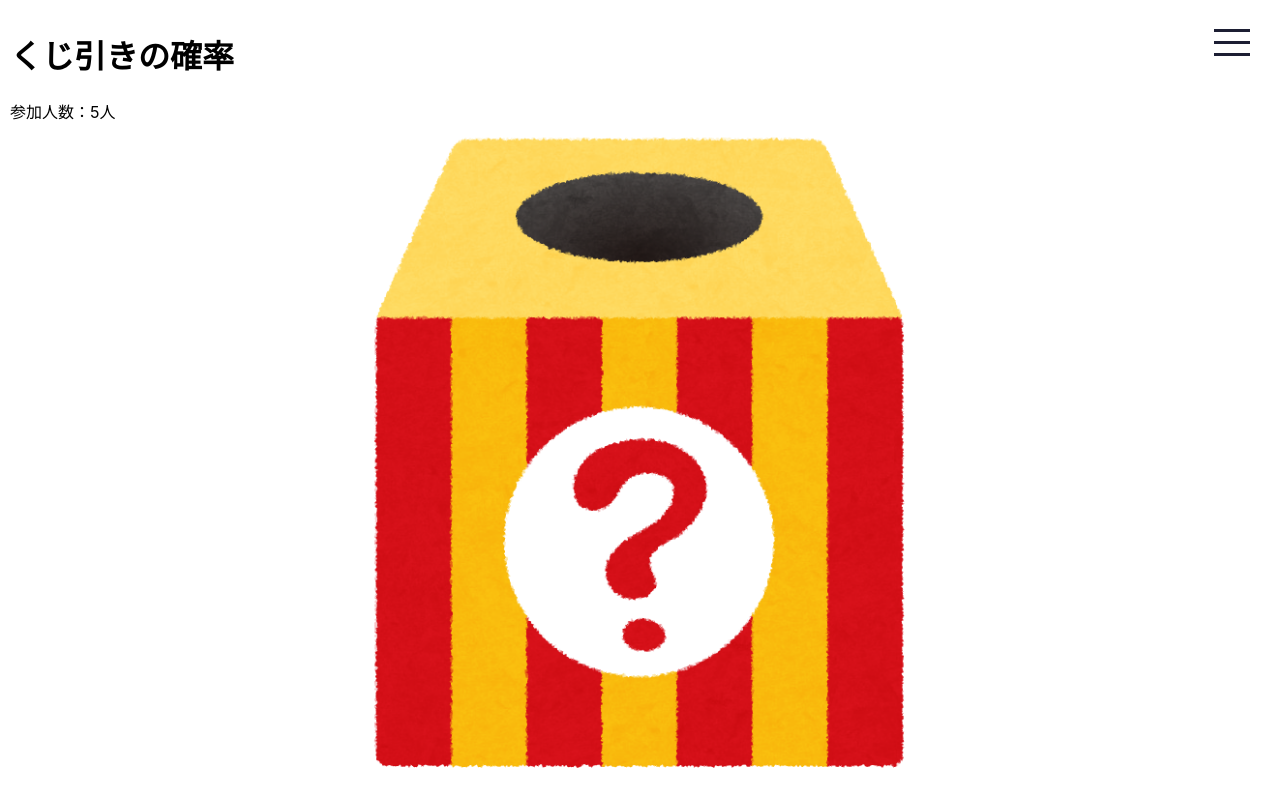
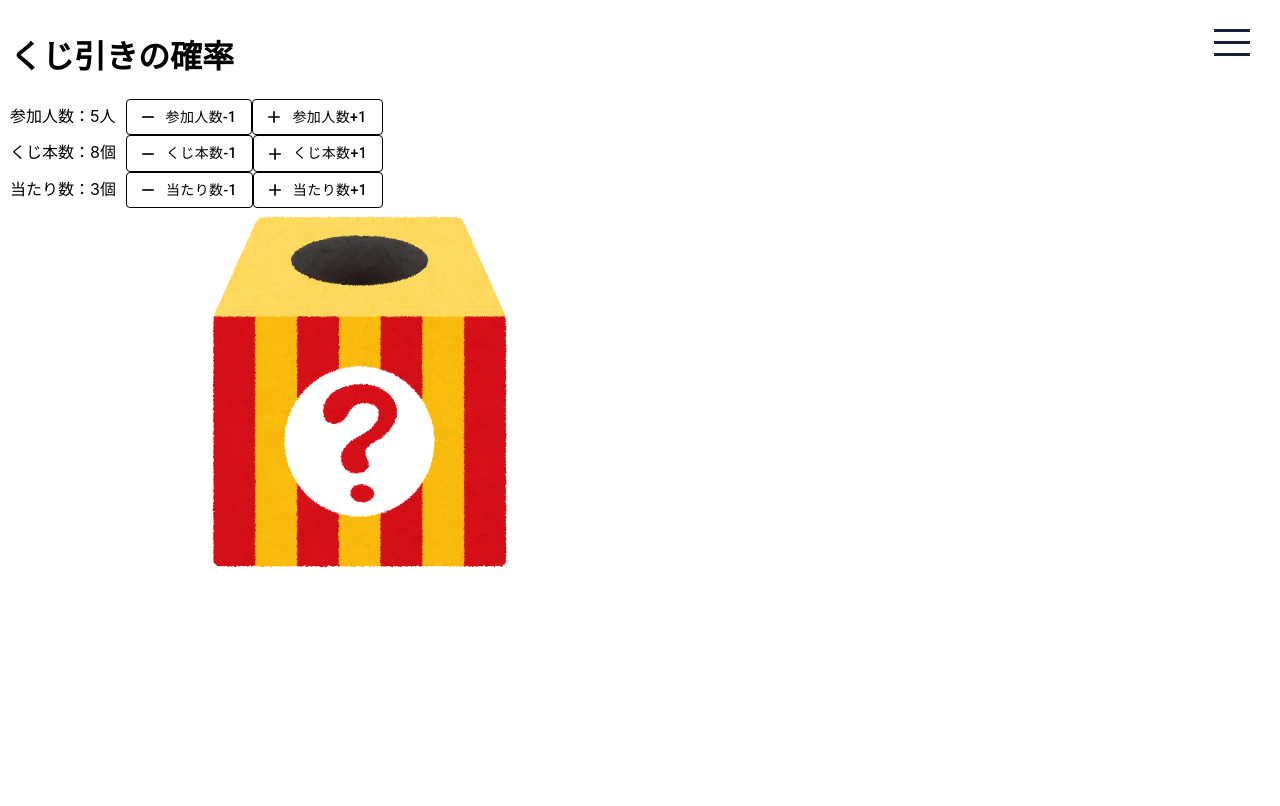
Before and after one commit to mynkit/probability-experiment, a React (Create React App) app: page /lottery in a window 1280 px wide. Built offline with nearby package versions, Linux system fonts and the light colour scheme.

Commit message:
参加人数、くじ本数、当たり数を変更できるようにした

```diff
--- a/src/components/Lottery.tsx
+++ b/src/components/Lottery.tsx
@@ -1,5 +1,8 @@
 import React, { useState, useEffect } from 'react'
 import Grid from '@mui/material/Grid';
+import Button from '@mui/material/Button';
+import AddIcon from '@mui/icons-material/Add';
+import RemoveIcon from '@mui/icons-material/Remove';
 
 const Lottery = () => {
   const [personCount, setPersonCount] = useState(5);
@@ -12,10 +15,46 @@ const Lottery = () => {
   }
 
   return (
-    <div style={{padding: '10px'}}>
+    <div style={{padding: '10px', width: '700px', maxWidth: '100%'}}>
       <h1>くじ引きの確率</h1>
       <div>
-        <span>{`参加人数：${personCount}人`}</span>
+        <span style={{paddingRight: '10px'}}>{`参加人数：${personCount}人`}</span>
+        <Button color='inherit' variant="outlined" startIcon={<RemoveIcon />} onClick={()=>{
+          if (personCount>=3)setPersonCount(v=>v-1);
+        }}>
+          参加人数-1
+        </Button>
+        <Button color='inherit' variant="outlined" startIcon={<AddIcon />} onClick={()=>{
+          setPersonCount(v=>v+1);
+        }}>
+          参加人数+1
+        </Button>
+      </div>
+      <div>
+        <span style={{paddingRight: '10px'}}>{`くじ本数：${kujiCount}個`}</span>
+        <Button color='inherit' variant="outlined" startIcon={<RemoveIcon />} onClick={()=>{
+          if (kujiCount>=2 && atariCount<kujiCount-1)setKujiCount(v=>v-1);
+        }}>
+          くじ本数-1
+        </Button>
+        <Button color='inherit' variant="outlined" startIcon={<AddIcon />} onClick={()=>{
+          setKujiCount(v=>v+1);
+        }}>
+          くじ本数+1
+        </Button>
+      </div>
+      <div>
+        <span style={{paddingRight: '10px'}}>{`当たり数：${atariCount}個`}</span>
+        <Button color='inherit' variant="outlined" startIcon={<RemoveIcon />} onClick={()=>{
+          if (atariCount>=2)setAtariCount(v=>v-1);
+        }}>
+          当たり数-1
+        </Button>
+        <Button color='inherit' variant="outlined" startIcon={<AddIcon />} onClick={()=>{
+          if (atariCount<kujiCount-1)setAtariCount(v=>v+1);
+        }}>
+          当たり数+1
+        </Button>
       </div>
       <Grid container alignItems='center' justifyContent='center'>
         <img src='/lotteries/kujibiki_box.png' width='50%'/>
```
